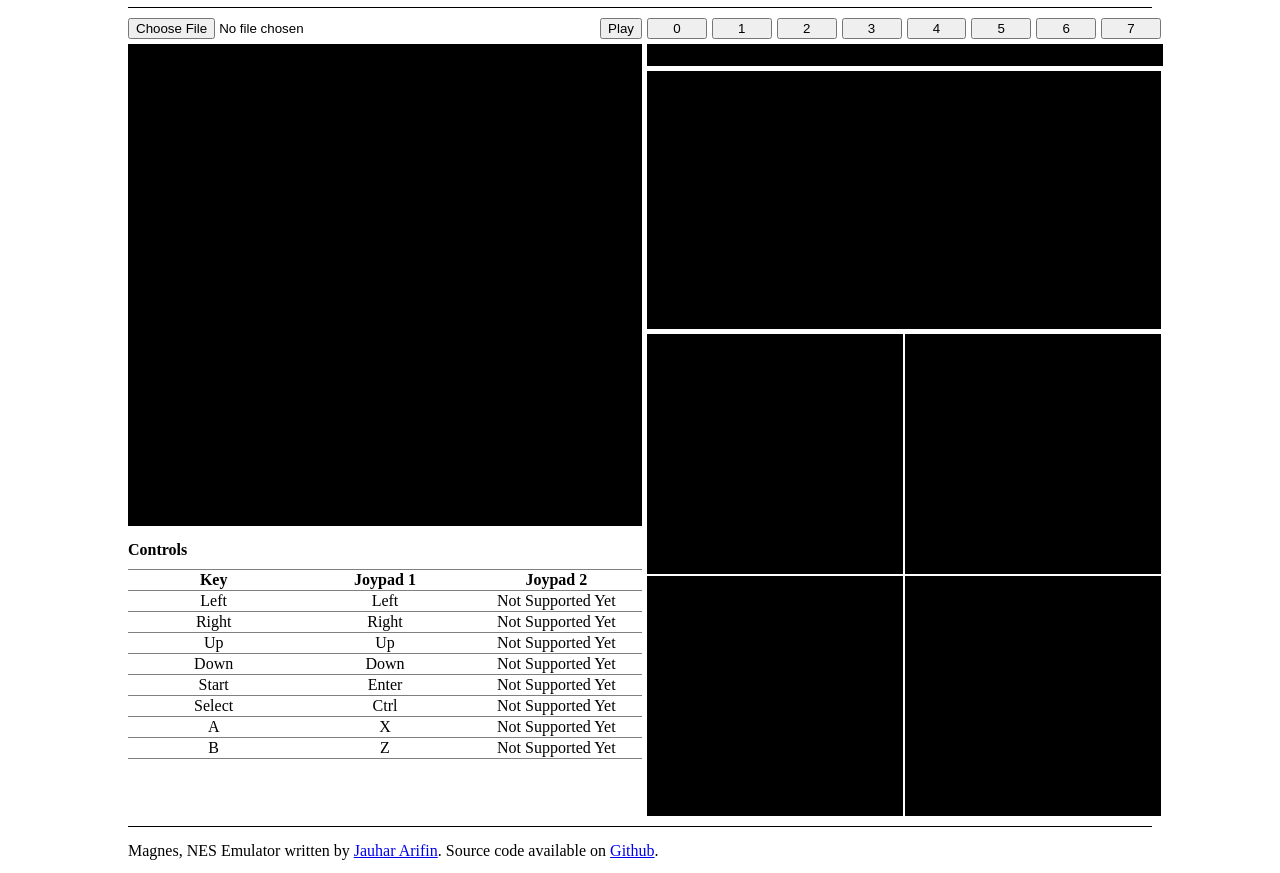
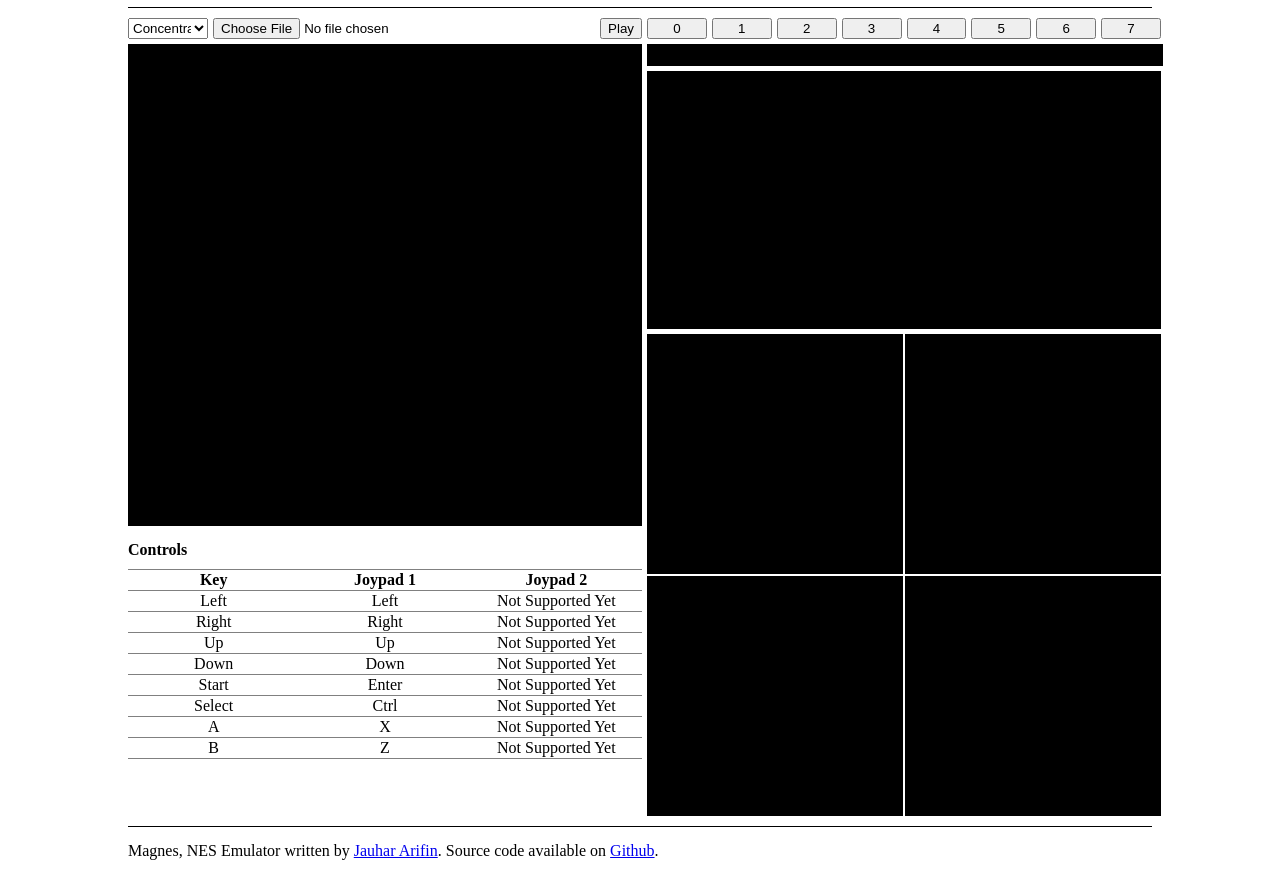
Before and after one commit to jauhararifin/magnes, a plain HTML site: page platform/web/index.html in a window 1280 px wide. Shown: the part 38-911 px from the top of the page. Drawn offline with Linux system fonts and the light colour scheme; no server answers.

Commit message:
add preselected roms input

```diff
--- a/platform/web/index.html
+++ b/platform/web/index.html
@@ -43,7 +43,12 @@
       <div style="border-top: solid 1px black; height: 0; margin: 10px 0; padding: 0;">&nbsp;</div>
       <div style="display: flex;align-items: flex-start;justify-content: space-around; gap: 5px">
         <div style="display: flex; flex-direction: column; width: 800px; margin: 0 auto; gap: 5px;">
-          <div style="display: flex;">
+          <div style="display: flex; gap: 5px;">
+            <select id="preselectedRom" style="max-width: 80px;">
+              <option value="/roms/croom.nes">Concentration Room</option>
+              <option value="/roms/flappybird.nes">Flappy Bird</option>
+              <option value="/roms/nestest.nes">Nestest</option>
+            </select>
             <input style="flex: 1" type="file" id="romInput" name="myFile">
             <button style="flex: 0" id="playButton">Play</button>
           </div>
--- a/platform/web/main.js
+++ b/platform/web/main.js
@@ -217,6 +217,7 @@ window.onload = async function() {
   requestAnimationFrame(frame)
 
   playButton.onclick = function() {
+    document.activeElement.blur()
     if (romInput.files.length === 0) {
       alert("Missing ROM file");
       return
```
